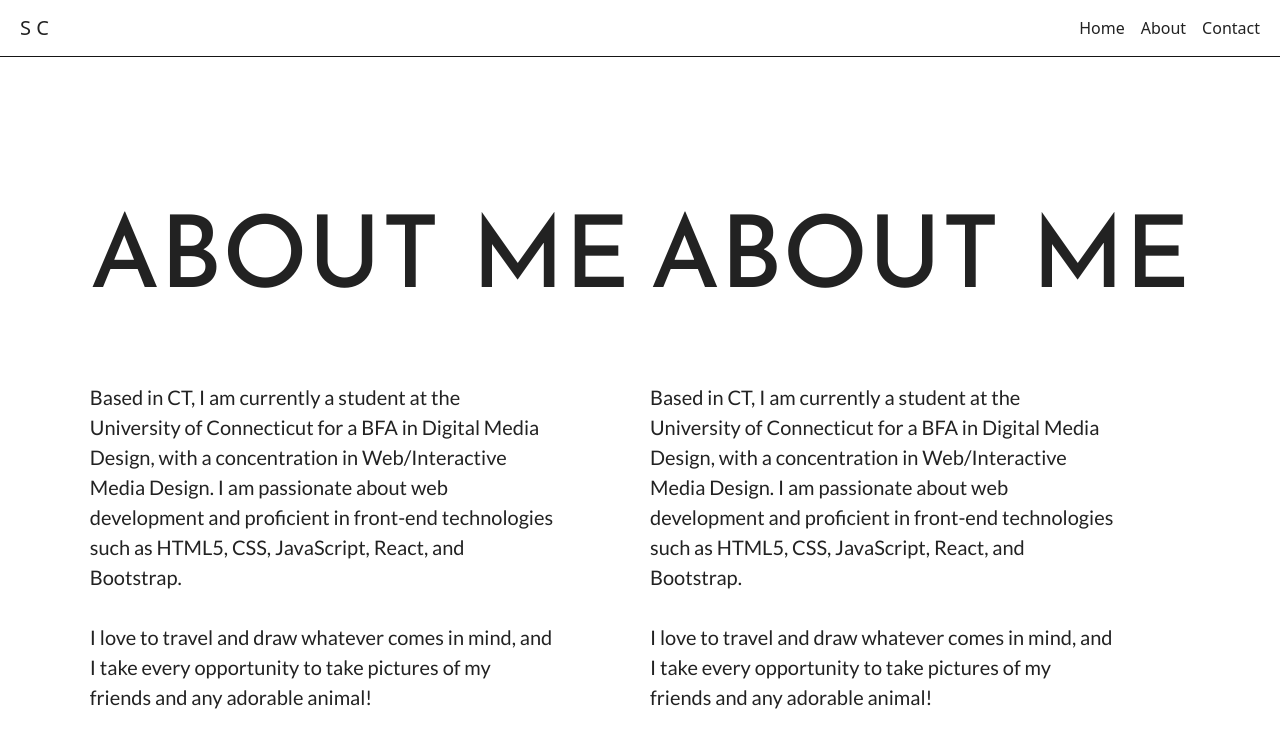
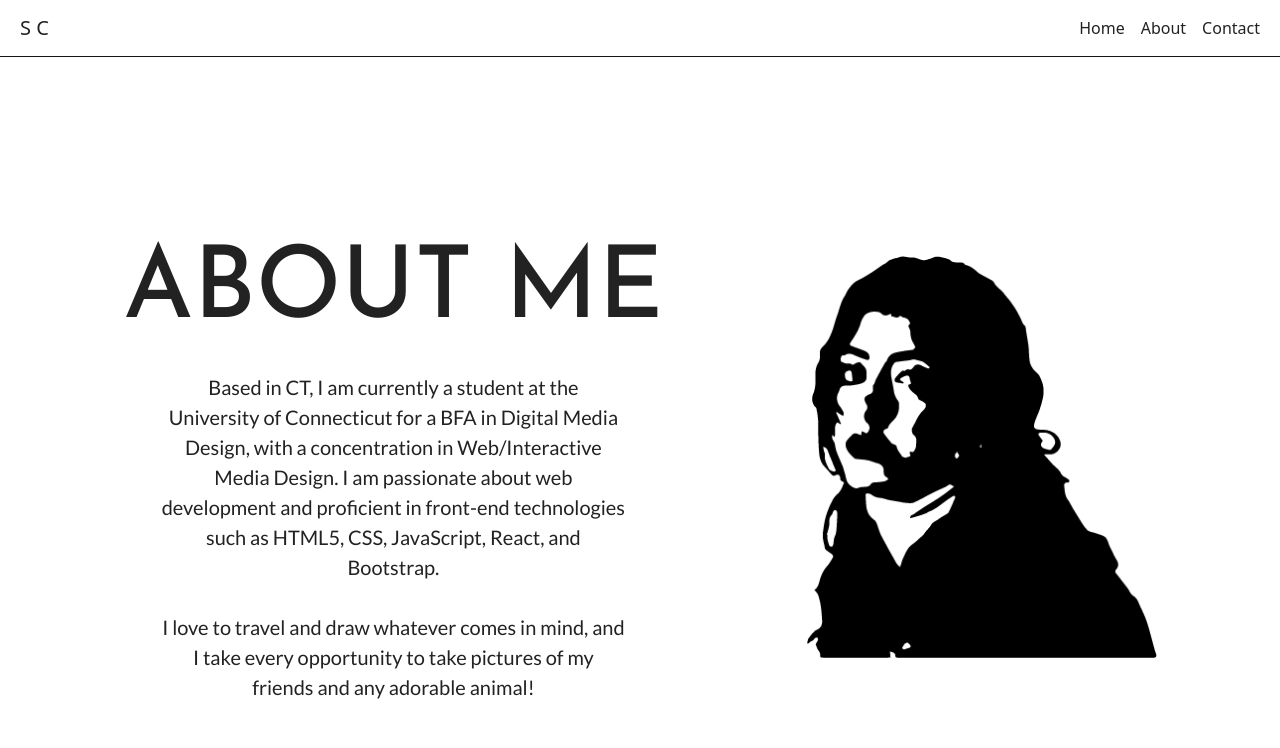
Before and after one commit to chaconshania/Portfolio, a React (Vite) app: page /about in a window 1280 px wide. Shown: the top 748 px of the page. Built offline with nearby package versions, Linux system fonts and the light colour scheme.

Commit message:
Designed the about page

```diff
--- a/src/webpages/About/Bio/Bio.jsx
+++ b/src/webpages/About/Bio/Bio.jsx
@@ -1,35 +1,31 @@
 import React from "react";
 import styles from "./BioStyles.module.css";
-import aboutImg from "../../../assets/hero-img-light.png";
+import profileImg from "../../../assets/hero-img-light.png";
+import profileDark from "../../../assets/hero-img-dark.png";
 function Bio() {
   return (
     <section id="hero" className={styles.container}>
-      <div className={styles.about}>
-        <div>
-          <h1 className="sectionTitle">About me</h1>
-          <p className={styles.description}>
-            Based in CT, I am currently a student at the University of
-            Connecticut for a BFA in Digital Media Design, with a concentration
-            in Web/Interactive Media Design. I am passionate about web
-            development and proficient in front-end technologies such as HTML5,
-            CSS, JavaScript, React, and Bootstrap. <br /> <br />I love to travel
-            and draw whatever comes in mind, and I take every opportunity to
-            take pictures of my friends and any adorable animal!
-          </p>
-        </div>
-        <div>
-          <h1 className="sectionTitle">About me</h1>
+      <div className={styles.colorModeContainer}>
+        <img
+          className={styles.hero}
+          src={profileImg}
+          id="heroImg"
+          alt="Profile picture of myself"
+        />
+      </div>
+      <div className={styles.info}>
+        <span className={styles.circle}></span>
+        <h1>About Me</h1>
 
-          <p className={styles.description}>
-            Based in CT, I am currently a student at the University of
-            Connecticut for a BFA in Digital Media Design, with a concentration
-            in Web/Interactive Media Design. I am passionate about web
-            development and proficient in front-end technologies such as HTML5,
-            CSS, JavaScript, React, and Bootstrap. <br /> <br />I love to travel
-            and draw whatever comes in mind, and I take every opportunity to
-            take pictures of my friends and any adorable animal!
-          </p>
-        </div>
+        <p className={styles.description}>
+          Based in CT, I am currently a student at the University of Connecticut
+          for a BFA in Digital Media Design, with a concentration in
+          Web/Interactive Media Design. I am passionate about web development
+          and proficient in front-end technologies such as HTML5, CSS,
+          JavaScript, React, and Bootstrap. <br /> <br />I love to travel and
+          draw whatever comes in mind, and I take every opportunity to take
+          pictures of my friends and any adorable animal!
+        </p>
       </div>
     </section>
   );
--- a/src/webpages/About/Bio/BioStyles.module.css
+++ b/src/webpages/About/Bio/BioStyles.module.css
@@ -1,24 +1,94 @@
 .container {
   display: flex;
   flex-direction: column;
-  justify-content: space-evenly;
+  justify-content: center;
+  gap: 20px;
+  text-align: center;
   height: 100dvh;
   min-height: 500px;
-  align-items: center;
+
+  img {
+    max-width: 350px;
+  }
+  .hero {
+    max-width: 200px;
+  }
+  span {
+    display: flex;
+    gap: 25px;
+    justify-content: center;
+
+    a {
+      margin: 0;
+
+      img {
+        width: 30px;
+      }
+    }
+  }
+
+  a {
+    width: fit-content;
+    align-self: center;
+  }
+  button {
+    background-color: var(--btn-color);
+    color: var(--btn-text-color);
+    border: none;
+    border-radius: 20px;
+    width: 126px;
+    height: 50px;
+    font-size: 20px;
+    font-weight: bold;
+    box-shadow: 0 4px 4px rgba(0, 0, 0, 0.25);
+    transition: box-shadow 200ms ease-in-out, transform 200ms ease-in-out;
+  }
+  button:hover {
+    transform: scale(1.05);
+  }
+  button:active {
+    transform: translateY(2px);
+    box-shadow: 0 2px 2px rgba(0, 0, 0, 0.25);
+  }
+}
+.colorModeContainer {
+  position: relative;
+}
+.colorMode {
+  position: absolute;
+}
+.colorMode:hover {
+  cursor: pointer;
 }
 .description {
   max-width: 40ch;
 }
-.about {
+.info {
   display: flex;
-  flex-direction: row;
-  flex-wrap: wrap;
-  justify-content: center;
+  flex-direction: column;
+  align-items: center;
   gap: 20px;
 }
+/*
+.circle {
+  width: 250px;
+  height: 250px;
+  position: absolute;
+  border-radius: 50%;
+  top: 320px;
+  left: 280px;
+  z-index: -1;
+  background-color: #000;
+}
+  */
+
 /* Media queries */
 @media (width >= 800px) {
   .container {
+    flex-direction: row-reverse;
+    align-items: center;
+    justify-content: space-evenly;
+
     .hero {
       max-width: 350px;
       width: 350px;
```
